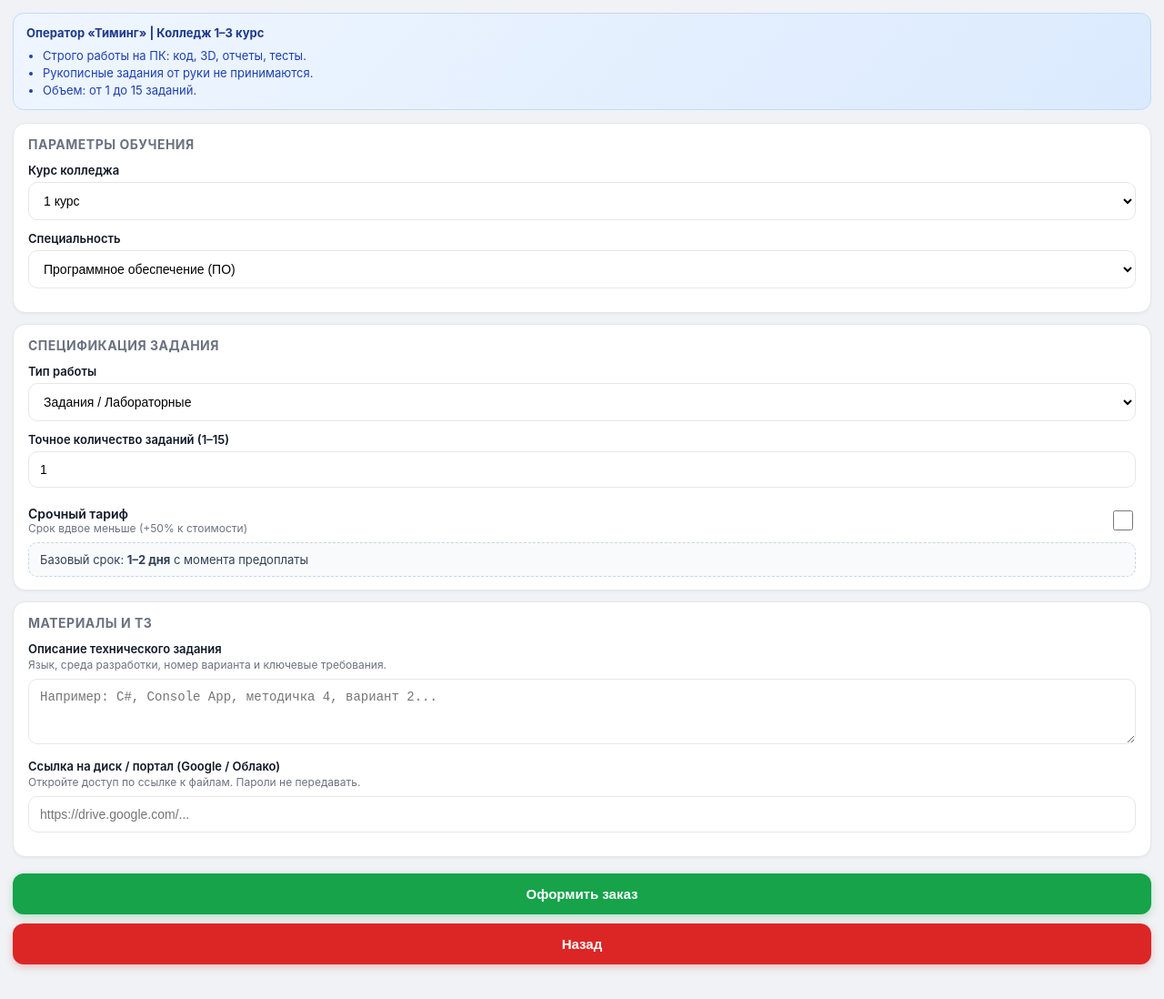
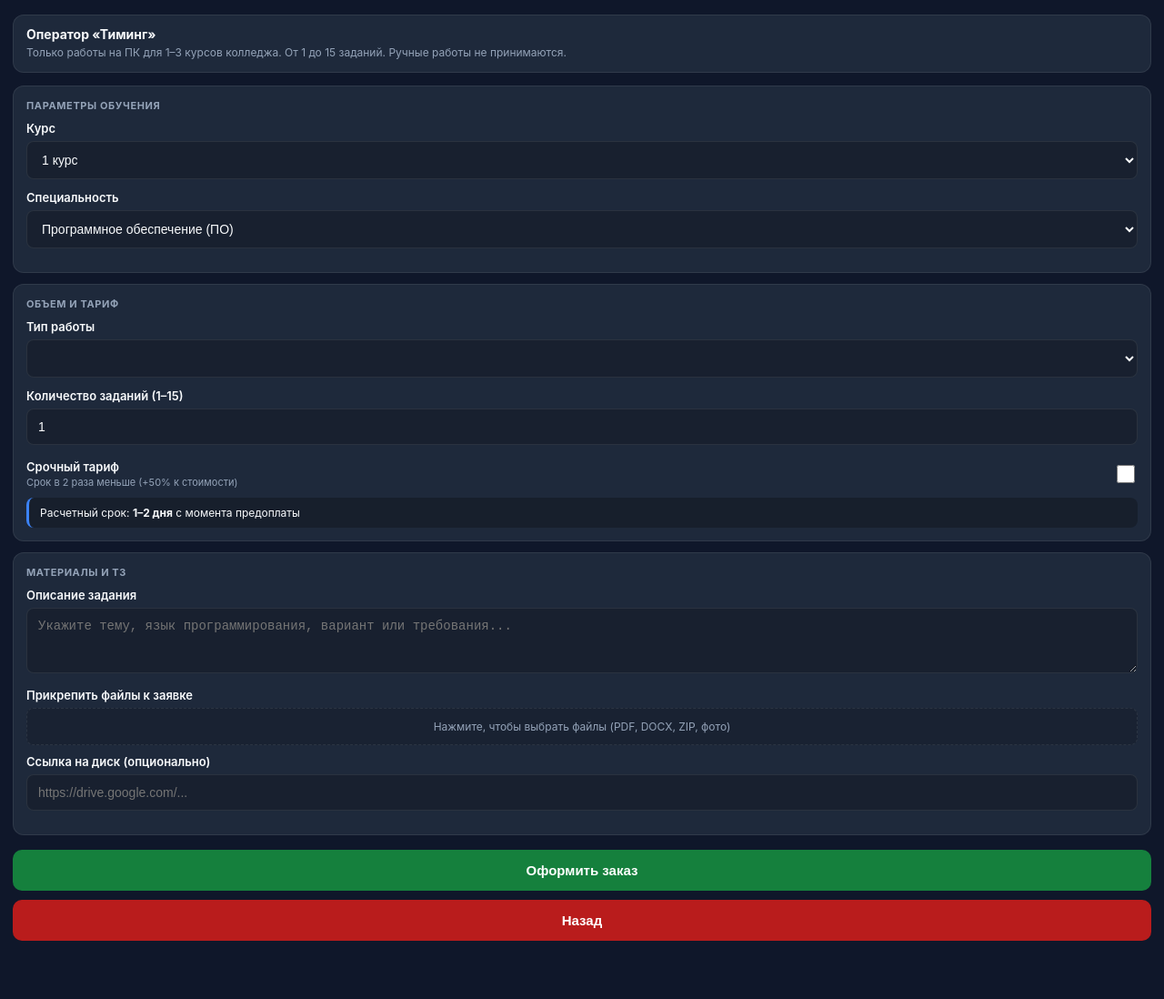
Before and after one commit to temeng51-ux/Bot, a plain HTML site: page index.html in a window 1280 px wide. Shown: the whole page at 91% size. After the commit the page ends 1062 px from the top, so only its background shows below. Drawn offline with Linux system fonts and the light colour scheme; a script that the page names is missing.

Commit message:
Update index.html

```diff
--- a/index.html
+++ b/index.html
@@ -3,181 +3,256 @@
 <head>
   <meta charset="UTF-8">
   <meta name="viewport" content="width=device-width, initial-scale=1.0, maximum-scale=1.0, user-scalable=no">
-  <title>Оформление заказа — Тиминг</title>
+  <title>Тиминг — Оформление заказа</title>
   <script src="https://telegram.org/js/telegram-web-app.js"></script>
   <style>
     :root {
-      --bg: var(--tg-theme-bg-color, #f0f2f5);
-      --text: var(--tg-theme-text-color, #111827);
-      --card-bg: var(--tg-theme-secondary-bg-color, #ffffff);
-      --hint: var(--tg-theme-hint-color, #6b7280);
-      --border: #e5e7eb;
-      --primary: #2563eb;
-      --green: #16a34a;
-      --green-active: #15803d;
-      --red: #dc2626;
-      --red-active: #b91c1c;
+      --bg: var(--tg-theme-bg-color, #0f172a);
+      --card-bg: var(--tg-theme-secondary-bg-color, #1e293b);
+      --text: var(--tg-theme-text-color, #f8fafc);
+      --hint: var(--tg-theme-hint-color, #94a3b8);
+      --border: rgba(255, 255, 255, 0.08);
+      --accent: #3b82f6;
+      --btn-green: #15803d;
+      --btn-green-press: #166534;
+      --btn-red: #b91c1c;
+      --btn-red-press: #991b1b;
     }
 
+    * { box-sizing: border-box; }
+
     body {
-      font-family: -apple-system, BlinkMacSystemFont, "Segoe UI", Roboto, sans-serif;
+      font-family: -apple-system, BlinkMacSystemFont, "Segoe UI", Roboto, Helvetica, Arial, sans-serif;
       margin: 0;
-      padding: 14px;
+      padding: 16px 14px 28px 14px;
       background-color: var(--bg);
       color: var(--text);
-      box-sizing: border-box;
       -webkit-tap-highlight-color: transparent;
+      user-select: none;
     }
 
-    .banner {
-      background: linear-gradient(135deg, #eff6ff 0%, #dbeafe 100%);
-      border: 1px solid #bfdbfe;
+    /* Анимация появления */
+    @keyframes fadeInUp {
+      from {
+        opacity: 0;
+        transform: translateY(8px);
+      }
+      to {
+        opacity: 1;
+        transform: translateY(0);
+      }
+    }
+
+    .animate-in {
+      animation: fadeInUp 0.25s cubic-bezier(0.16, 1, 0.3, 1) forwards;
+    }
+
+    /* Хедер сервиса */
+    .header-box {
+      border: 1px solid var(--border);
+      background-color: var(--card-bg);
       border-radius: 12px;
       padding: 12px 14px;
       margin-bottom: 14px;
-      font-size: 13px;
-      line-height: 1.45;
-      color: #1e40af;
+      display: flex;
+      flex-direction: column;
+      gap: 4px;
     }
 
-    .banner b { color: #1e3a8a; }
-    .banner ul { margin: 6px 0 0 0; padding-left: 18px; }
-
-    .card {
-      background: var(--card-bg);
-      border-radius: 14px;
-      padding: 14px 16px;
-      margin-bottom: 12px;
-      box-shadow: 0 1px 3px rgba(0,0,0,0.05);
-      border: 1px solid var(--border);
+    .header-title {
+      font-size: 14px;
+      font-weight: 700;
+      color: var(--text);
+      display: flex;
+      align-items: center;
+      gap: 6px;
     }
 
-    .card-title {
-      font-size: 14px;
-      font-weight: 700;
-      text-transform: uppercase;
-      letter-spacing: 0.5px;
+    .header-sub {
+      font-size: 12px;
       color: var(--hint);
+      line-height: 1.4;
+    }
+
+    /* Карточки параметров */
+    .card {
+      background-color: var(--card-bg);
+      border: 1px solid var(--border);
+      border-radius: 12px;
+      padding: 14px;
       margin-bottom: 12px;
     }
 
-    label {
+    .card-label {
+      font-size: 11px;
+      font-weight: 700;
+      letter-spacing: 0.6px;
+      text-transform: uppercase;
+      color: var(--hint);
+      margin-bottom: 10px;
+    }
+
+    .field-title {
       font-size: 13px;
       font-weight: 600;
-      display: block;
-      margin-bottom: 5px;
-    }
-
-    .field-desc {
-      font-size: 12px;
-      color: var(--hint);
-      margin-top: -3px;
-      margin-bottom: 8px;
+      margin-bottom: 6px;
+      color: var(--text);
     }
 
     select, input[type="text"], input[type="number"], textarea {
       width: 100%;
+      background: rgba(0, 0, 0, 0.2);
+      border: 1px solid var(--border);
+      border-radius: 8px;
       padding: 11px 12px;
-      border-radius: 10px;
-      border: 1px solid var(--border);
-      box-sizing: border-box;
+      color: var(--text);
       font-size: 14px;
-      background: #fff;
-      color: #000;
+      outline: none;
       margin-bottom: 12px;
-      outline: none;
-      transition: border-color 0.15s;
+      transition: border-color 0.15s ease;
     }
 
     select:focus, input:focus, textarea:focus {
-      border-color: var(--primary);
+      border-color: var(--accent);
     }
 
-    .switch-wrap {
+    /* Срочность */
+    .switch-container {
       display: flex;
       align-items: center;
       justify-content: space-between;
-      padding: 8px 0 4px 0;
+      padding-top: 4px;
     }
 
-    .switch-title { font-size: 14px; font-weight: 600; }
-    .switch-sub { font-size: 12px; color: var(--hint); }
+    .switch-info {
+      display: flex;
+      flex-direction: column;
+      gap: 2px;
+    }
 
-    .checkbox-custom {
-      width: 22px;
-      height: 22px;
-      accent-color: var(--primary);
+    .switch-name {
+      font-size: 13px;
+      font-weight: 600;
+    }
+
+    .switch-desc {
+      font-size: 11px;
+      color: var(--hint);
+    }
+
+    input[type="checkbox"] {
+      width: 20px;
+      height: 20px;
+      accent-color: var(--accent);
       cursor: pointer;
     }
 
-    .calc-box {
-      background: #f8fafc;
-      border: 1px dashed #cbd5e1;
-      border-radius: 10px;
-      padding: 10px 12px;
-      font-size: 13px;
-      color: #334155;
-      margin-top: 4px;
+    /* Инфо-блок сроков */
+    .timing-box {
+      margin-top: 10px;
+      padding: 9px 12px;
+      background: rgba(0, 0, 0, 0.25);
+      border-radius: 8px;
+      border-left: 3px solid var(--accent);
+      font-size: 12px;
+      color: var(--text);
     }
 
-    .btn-col {
+    /* Блок файлов */
+    .file-dropzone {
+      border: 1px dashed var(--border);
+      border-radius: 8px;
+      padding: 12px;
+      text-align: center;
+      cursor: pointer;
+      background: rgba(0, 0, 0, 0.15);
+      transition: background 0.15s ease;
+      margin-bottom: 10px;
+    }
+
+    .file-dropzone:active {
+      background: rgba(0, 0, 0, 0.3);
+    }
+
+    .dropzone-text {
+      font-size: 12px;
+      color: var(--hint);
+    }
+
+    .file-count {
+      font-size: 11px;
+      color: var(--accent);
+      margin-top: 4px;
+      display: none;
+    }
+
+    /* Кнопки */
+    .button-group {
       display: flex;
       flex-direction: column;
       gap: 10px;
-      margin-top: 18px;
-      margin-bottom: 24px;
+      margin-top: 16px;
     }
 
     .btn {
       width: 100%;
+      border: none;
+      border-radius: 10px;
       padding: 14px;
-      border-radius: 12px;
       font-size: 15px;
       font-weight: 600;
-      border: none;
       cursor: pointer;
-      text-align: center;
+      display: flex;
+      align-items: center;
+      justify-content: center;
+      transition: transform 0.1s ease, background-color 0.15s ease;
     }
 
-    .btn-confirm {
-      background-color: var(--green);
-      color: #fff;
-      box-shadow: 0 3px 8px rgba(22, 163, 74, 0.25);
+    .btn:active {
+      transform: scale(0.985);
     }
-    .btn-confirm:active { background-color: var(--green-active); }
 
-    .btn-cancel {
-      background-color: var(--red);
-      color: #fff;
-      box-shadow: 0 3px 8px rgba(220, 38, 38, 0.25);
+    .btn-submit {
+      background-color: var(--btn-green);
+      color: #ffffff;
     }
-    .btn-cancel:active { background-color: var(--red-active); }
+
+    .btn-submit:active {
+      background-color: var(--btn-green-press);
+    }
+
+    .btn-back {
+      background-color: var(--btn-red);
+      color: #ffffff;
+    }
+
+    .btn-back:active {
+      background-color: var(--btn-red-press);
+    }
   </style>
 </head>
-<body>
+<body class="animate-in">
 
-  <div class="banner">
-    <b>Оператор «Тиминг» | Колледж 1–3 курс</b>
-    <ul>
-      <li>Строго работы на ПК: код, 3D, отчеты, тесты.</li>
-      <li>Рукописные задания от руки не принимаются.</li>
-      <li>Объем: от 1 до 15 заданий.</li>
-    </ul>
+  <!-- Информационная плашка -->
+  <div class="header-box">
+    <div class="header-title">Оператор «Тиминг»</div>
+    <div class="header-sub">Только работы на ПК для 1–3 курсов колледжа. От 1 до 15 заданий. Ручные работы не принимаются.</div>
   </div>
 
+  <!-- Блок 1: Учебные данные -->
   <div class="card">
-    <div class="card-title">Параметры обучения</div>
+    <div class="card-label">Параметры обучения</div>
 
-    <label for="course">Курс колледжа</label>
+    <div class="field-title">Курс</div>
     <select id="course">
       <option value="1 курс">1 курс</option>
       <option value="2 курс">2 курс</option>
       <option value="3 курс">3 курс</option>
     </select>
 
-    <label for="specialty">Специальность</label>
-    <select id="specialty">
-      <option value="Программное обеспечение (ПО)">Программное обеспечение (ПО)</option>
+    <div class="field-title">Специальность</div>
+    <select id="specialty" onchange="syncWorkTypes()">
+      <option value="ПО">Программное обеспечение (ПО)</option>
       <option value="Маркетинг">Маркетинг</option>
       <option value="Менеджмент">Менеджмент</option>
       <option value="Финансы">Финансы</option>
@@ -188,48 +263,53 @@
     </select>
   </div>
 
+  <!-- Блок 2: Детали работы -->
   <div class="card">
-    <div class="card-title">Спецификация задания</div>
+    <div class="card-label">Объем и тариф</div>
 
-    <label for="workType">Тип работы</label>
+    <div class="field-title">Тип работы</div>
     <select id="workType">
-      <option value="Задания / Лабораторные">Задания / Лабораторные</option>
-      <option value="Электронный отчет / Практическая">Электронный отчет / Практическая</option>
-      <option value="Онлайн-тест">Онлайн-тест</option>
-      <option value="3D-моделирование">3D-моделирование</option>
+      <!-- Заполняется динамически -->
     </select>
 
-    <label for="taskCount">Точное количество заданий (1–15)</label>
-    <input type="number" id="taskCount" min="1" max="15" value="1" oninput="recalc()">
+    <div class="field-title">Количество заданий (1–15)</div>
+    <input type="number" id="taskCount" min="1" max="15" value="1" oninput="updateTiming()">
 
-    <div class="switch-wrap">
-      <div>
-        <div class="switch-title">Срочный тариф</div>
-        <div class="switch-sub">Срок вдвое меньше (+50% к стоимости)</div>
+    <div class="switch-container">
+      <div class="switch-info">
+        <div class="switch-name">Срочный тариф</div>
+        <div class="switch-desc">Срок в 2 раза меньше (+50% к стоимости)</div>
       </div>
-      <input type="checkbox" id="isUrgent" class="checkbox-custom" onchange="recalc()">
+      <input type="checkbox" id="isUrgent" onchange="updateTiming()">
     </div>
 
-    <div class="calc-box" id="deadlineBox">
-      Базовый срок: <b>1–2 дня</b> с момента предоплаты
+    <div class="timing-box" id="timingText">
+      Расчетный срок: <b>1–2 дня</b> с момента предоплаты
     </div>
   </div>
 
+  <!-- Блок 3: Файлы и ТЗ -->
   <div class="card">
-    <div class="card-title">Материалы и ТЗ</div>
+    <div class="card-label">Материалы и ТЗ</div>
 
-    <label for="details">Описание технического задания</label>
-    <div class="field-desc">Язык, среда разработки, номер варианта и ключевые требования.</div>
-    <textarea id="details" rows="3" placeholder="Например: C#, Console App, методичка 4, вариант 2..."></textarea>
+    <div class="field-title">Описание задания</div>
+    <textarea id="taskDetails" rows="3" placeholder="Укажите тему, язык программирования, вариант или требования..."></textarea>
 
-    <label for="materialsLink">Ссылка на диск / портал (Google / Облако)</label>
-    <div class="field-desc">Откройте доступ по ссылке к файлам. Пароли не передавать.</div>
-    <input type="text" id="materialsLink" placeholder="https://drive.google.com/...">
+    <div class="field-title">Прикрепить файлы к заявке</div>
+    <input type="file" id="filePicker" multiple style="display:none;" onchange="handleFilesSelected(this)">
+    <div class="file-dropzone" onclick="document.getElementById('filePicker').click()">
+      <div class="dropzone-text" id="dropzoneLabel">Нажмите, чтобы выбрать файлы (PDF, DOCX, ZIP, фото)</div>
+      <div class="file-count" id="filesSelectedInfo"></div>
+    </div>
+
+    <div class="field-title">Ссылка на диск (опционально)</div>
+    <input type="text" id="diskLink" placeholder="https://drive.google.com/...">
   </div>
 
-  <div class="btn-col">
-    <button class="btn btn-confirm" onclick="submitForm()">Оформить заказ</button>
-    <button class="btn btn-cancel" onclick="tg.close()">Назад</button>
+  <!-- Кнопки действий -->
+  <div class="button-group">
+    <button class="btn btn-submit" onclick="submitOrder()">Оформить заказ</button>
+    <button class="btn btn-back" onclick="tg.close()">Назад</button>
   </div>
 
   <script>
@@ -237,46 +317,101 @@
     tg.ready();
     tg.expand();
 
-    function recalc() {
-      const count = parseInt(document.getElementById('taskCount').value, 10) || 1;
-      const isUrgent = document.getElementById('isUrgent').checked;
-      let days = "";
+    let attachedFilesList = [];
 
-      if (count >= 1 && count <= 3) days = isUrgent ? "0.5–1 день" : "1–2 дня";
-      else if (count >= 4 && count <= 7) days = isUrgent ? "1–2 дня" : "2–4 дня";
-      else if (count >= 8 && count <= 11) days = isUrgent ? "2–2.5 дня" : "4–5 дней";
-      else if (count >= 12 && count <= 15) days = isUrgent ? "2.5–3.5 дня" : "5–7 дней";
+    // Динамическая фильтрация типов работ
+    function syncWorkTypes() {
+      const spec = document.getElementById("specialty").value;
+      const typeSelect = document.getElementById("workType");
+      typeSelect.innerHTML = "";
+
+      const defaultOptions = [
+        { val: "Задания / Лабораторные", label: "Задания / Лабораторные" },
+        { val: "Электронный отчет / Практическая", label: "Электронный отчет / Практическая" },
+        { val: "Онлайн-тест", label: "Онлайн-тест" }
+      ];
+
+      defaultOptions.forEach(opt => {
+        const el = document.createElement("option");
+        el.value = opt.val;
+        el.textContent = opt.label;
+        typeSelect.appendChild(el);
+      });
+
+      // 3D-моделирование строго для ПО
+      if (spec === "ПО") {
+        const modelOpt = document.createElement("option");
+        modelOpt.value = "3D-моделирование";
+        modelOpt.textContent = "3D-моделирование";
+        typeSelect.appendChild(modelOpt);
+      }
+    }
+
+    // Расчет сроков
+    function updateTiming() {
+      const count = parseInt(document.getElementById("taskCount").value, 10) || 1;
+      const urgent = document.getElementById("isUrgent").checked;
+      let duration = "";
+
+      if (count >= 1 && count <= 3) duration = urgent ? "0.5–1 день" : "1–2 дня";
+      else if (count >= 4 && count <= 7) duration = urgent ? "1–2 дня" : "2–4 дня";
+      else if (count >= 8 && count <= 11) duration = urgent ? "2–2.5 дня" : "4–5 дней";
+      else if (count >= 12 && count <= 15) duration = urgent ? "2.5–3.5 дня" : "5–7 дней";
       else {
-        document.getElementById('deadlineBox').innerHTML = "<span style='color:red;'>Лимит: от 1 до 15 заданий!</span>";
+        document.getElementById("timingText").innerHTML = "<span style='color:#f87171;'>Допустимо от 1 до 15 заданий</span>";
         return;
       }
-      document.getElementById('deadlineBox').innerHTML = `Срок: <b>${days}</b> с момента предоплаты`;
+      document.getElementById("timingText").innerHTML = `Расчетный срок: <b>${duration}</b> с момента предоплаты`;
     }
 
-    function submitForm() {
-      const count = parseInt(document.getElementById('taskCount').value, 10);
-      const details = document.getElementById('details').value.trim();
+    // Обработка файлов
+    function handleFilesSelected(input) {
+      attachedFilesList = Array.from(input.files).map(f => f.name);
+      const infoBox = document.getElementById("filesSelectedInfo");
+      const label = document.getElementById("dropzoneLabel");
+
+      if (attachedFilesList.length > 0) {
+        label.textContent = "Файлы выбраны:";
+        infoBox.style.display = "block";
+        infoBox.textContent = attachedFilesList.slice(0, 3).join(", ") + (attachedFilesList.length > 3 ? ` и еще ${attachedFilesList.length - 3}...` : "");
+      } else {
+        label.textContent = "Нажмите, чтобы выбрать файлы (PDF, DOCX, ZIP, фото)";
+        infoBox.style.display = "none";
+      }
+    }
+
+    // Отправка данных боту
+    function submitOrder() {
+      const count = parseInt(document.getElementById("taskCount").value, 10);
+      const details = document.getElementById("taskDetails").value.trim();
 
       if (isNaN(count) || count < 1 || count > 15) {
         tg.showAlert("Количество заданий должно быть от 1 до 15.");
         return;
       }
       if (!details) {
-        tg.showAlert("Пожалуйста, заполните ТЗ :)");
+        tg.showAlert("Заполните описание ТЗ.");
         return;
       }
 
-      tg.sendData(JSON.stringify({
+      const payload = {
         action: "create_order",
-        course: document.getElementById('course').value,
-        specialty: document.getElementById('specialty').value,
-        work_type: document.getElementById('workType').value,
+        course: document.getElementById("course").value,
+        specialty: document.getElementById("specialty").value,
+        work_type: document.getElementById("workType").value,
         task_count: count,
-        is_urgent: document.getElementById('isUrgent').checked,
+        is_urgent: document.getElementById("isUrgent").checked,
         details: details,
-        materials_link: document.getElementById('materialsLink').value.trim() || "Не прикреплена"
-      }));
+        attached_files: attachedFilesList,
+        materials_link: document.getElementById("diskLink").value.trim() || "Не указана"
+      };
+
+      tg.sendData(JSON.stringify(payload));
     }
+
+    // Инициализация при загрузке
+    syncWorkTypes();
+    updateTiming();
   </script>
 </body>
 </html>
```
